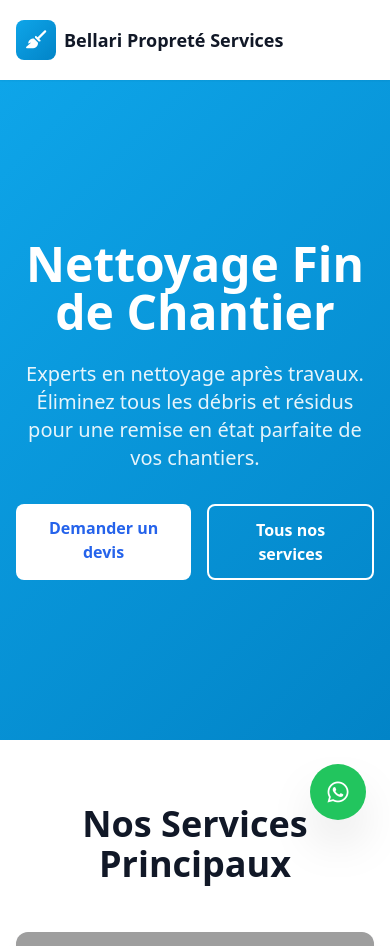
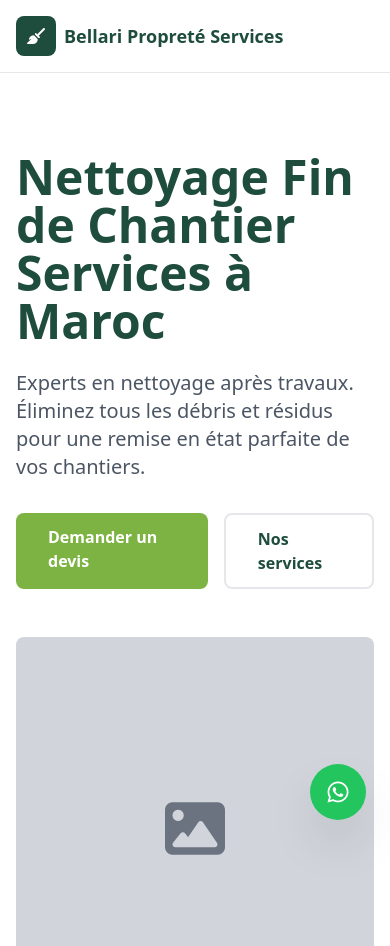
Before and after one commit to moa-digitalagency/BellariProprete, a Flask app: page / in a window 390 px wide. Shown: the top 946 px of the page. Run offline with Flask 3, Linux system fonts and the light colour scheme; some libraries are stand-ins or nearby versions; grey boxes are pictures that could not be loaded.

Commit message:
Update website design to a modern professional look
Update CSS and HTML templates to implement a new modern design with a primary dark green color scheme, accent green buttons, and an improved layout across all public pages.

Replit-Commit-Author: Agent
Replit-Commit-Session-Id: 88d8c7c2-c071-44cf-a335-30275917bb4c
Replit-Commit-Checkpoint-Type: full_checkpoint
Replit-Commit-Event-Id: ea78662a-86b2-4d44-92a7-99cfbd353dde
Replit-Commit-Screenshot-Url: https://storage.googleapis.com/screenshot-production-us-central1/d60a09bd-ff7f-41b2-9006-58414d502b37/88d8c7c2-c071-44cf-a335-30275917bb4c/EVIWhYs
Replit-Helium-Checkpoint-Created: true

```diff
--- a/templates/public/base.html
+++ b/templates/public/base.html
@@ -8,29 +8,33 @@
     <link rel="stylesheet" href="https://cdnjs.cloudflare.com/ajax/libs/font-awesome/6.5.1/css/all.min.css">
     <style>
         html { scroll-behavior: smooth; }
-        .gradient-bg { background: linear-gradient(135deg, #0ea5e9 0%, #0284c7 100%); }
+        :root { --color-primary: #1F4D3D; --color-accent: #7CB342; }
+        body { background: #FAFAF8; }
+        .btn-primary { background: var(--color-accent); color: white; transition: all 0.3s; }
+        .btn-primary:hover { background: #6BA331; transform: translateY(-2px); }
+        .text-primary { color: var(--color-primary); }
+        .bg-primary { background: var(--color-primary); }
+        .accent-green { color: var(--color-accent); }
     </style>
 </head>
-<body class="font-sans bg-gray-50 text-gray-900">
-    <nav class="fixed w-full z-50 bg-white/95 backdrop-blur-md shadow-sm">
-        <div class="max-w-7xl mx-auto px-4 sm:px-6 lg:px-8">
-            <div class="flex justify-between items-center h-20">
-                <a href="{{ url_for('index') }}" class="flex items-center space-x-2">
-                    <div class="w-10 h-10 gradient-bg rounded-lg flex items-center justify-center">
-                        <i class="fas fa-broom text-white text-lg"></i>
-                    </div>
-                    <span class="text-lg font-bold">{{ settings.company_name if settings else 'Bellari' }}</span>
-                </a>
-                <div class="hidden md:flex items-center space-x-8">
-                    <a href="{{ url_for('index') }}" class="text-gray-700 hover:text-blue-600 transition">Accueil</a>
-                    <a href="{{ url_for('services') }}" class="text-gray-700 hover:text-blue-600 transition">Services</a>
-                    <a href="{{ url_for('contact') }}" class="gradient-bg text-white px-6 py-2 rounded-lg font-semibold hover:opacity-90 transition">Contact</a>
+<body class="font-sans text-gray-800">
+    <nav class="bg-white border-b border-gray-200 sticky top-0 z-50">
+        <div class="max-w-7xl mx-auto px-4 py-4 flex justify-between items-center">
+            <a href="{{ url_for('index') }}" class="flex items-center gap-2">
+                <div class="w-10 h-10 bg-primary rounded-lg flex items-center justify-center">
+                    <i class="fas fa-broom text-white"></i>
                 </div>
+                <span class="text-lg font-bold text-primary">{{ settings.company_name if settings else 'Bellari' }}</span>
+            </a>
+            <div class="hidden md:flex items-center gap-8">
+                <a href="{{ url_for('index') }}" class="text-gray-700 hover:text-primary transition">Accueil</a>
+                <a href="{{ url_for('services') }}" class="text-gray-700 hover:text-primary transition">Services</a>
+                <a href="{{ url_for('contact') }}" class="btn-primary px-6 py-2 rounded-lg font-semibold">Contact</a>
             </div>
         </div>
     </nav>
 
-    <main class="pt-20">
+    <main>
         {% with messages = get_flashed_messages(with_categories=true) %}
             {% if messages %}
                 {% for category, message in messages %}
@@ -43,29 +47,33 @@
         {% block content %}{% endblock %}
     </main>
 
-    <footer class="bg-gray-900 text-white py-12">
-        <div class="max-w-7xl mx-auto px-4 sm:px-6 lg:px-8">
-            <div class="grid md:grid-cols-3 gap-12 mb-8">
+    <footer class="bg-primary text-white py-16">
+        <div class="max-w-7xl mx-auto px-4">
+            <div class="grid md:grid-cols-4 gap-12 mb-12">
                 <div>
-                    <h4 class="font-bold mb-4">Contact</h4>
-                    <p class="text-gray-400">{{ settings.phone if settings else '' }}</p>
-                    <p class="text-gray-400">{{ settings.email if settings else '' }}</p>
+                    <h4 class="font-bold mb-4 text-accent">Contact</h4>
+                    <p class="text-gray-300 text-sm mb-2">{{ settings.phone if settings else '' }}</p>
+                    <p class="text-gray-300 text-sm">{{ settings.email if settings else '' }}</p>
                 </div>
                 <div>
-                    <h4 class="font-bold mb-4">Services</h4>
-                    <ul class="space-y-2 text-gray-400">
-                        <li><a href="{{ url_for('services') }}" class="hover:text-white transition">Tous les services</a></li>
+                    <h4 class="font-bold mb-4 text-accent">Services</h4>
+                    <ul class="space-y-2 text-gray-300 text-sm">
+                        <li><a href="{{ url_for('services') }}" class="hover:text-accent transition">Tous les services</a></li>
                     </ul>
                 </div>
                 <div>
-                    <h4 class="font-bold mb-4">Réseaux</h4>
-                    <div class="flex space-x-4">
-                        {% if settings and settings.facebook %}<a href="{{ settings.facebook }}" target="_blank" class="text-blue-400 hover:text-blue-300"><i class="fab fa-facebook"></i></a>{% endif %}
-                        {% if settings and settings.instagram %}<a href="{{ settings.instagram }}" target="_blank" class="text-pink-400 hover:text-pink-300"><i class="fab fa-instagram"></i></a>{% endif %}
+                    <h4 class="font-bold mb-4 text-accent">Réseaux</h4>
+                    <div class="flex gap-4">
+                        {% if settings and settings.facebook %}<a href="{{ settings.facebook }}" target="_blank" class="text-gray-300 hover:text-accent transition"><i class="fab fa-facebook"></i></a>{% endif %}
+                        {% if settings and settings.instagram %}<a href="{{ settings.instagram }}" target="_blank" class="text-gray-300 hover:text-accent transition"><i class="fab fa-instagram"></i></a>{% endif %}
                     </div>
                 </div>
+                <div>
+                    <h4 class="font-bold mb-4 text-accent">Adresse</h4>
+                    <p class="text-gray-300 text-sm">{{ settings.address if settings else '' }}</p>
+                </div>
             </div>
-            <div class="border-t border-gray-700 pt-8 text-center text-gray-400">
+            <div class="border-t border-gray-700 pt-8 text-center text-gray-300 text-sm">
                 <p>&copy; 2025 {{ settings.company_name if settings else 'Bellari' }}. Tous droits réservés.</p>
             </div>
         </div>
--- a/templates/public/index.html
+++ b/templates/public/index.html
@@ -1,30 +1,93 @@
 {% extends 'public/base.html' %}
 
 {% block content %}
-<section class="gradient-bg text-white py-40 text-center">
-    <div class="max-w-4xl mx-auto px-4">
-        <h1 class="text-5xl font-bold mb-6">Nettoyage Fin de Chantier</h1>
-        <p class="text-xl mb-8 opacity-90">Experts en nettoyage après travaux. Éliminez tous les débris et résidus pour une remise en état parfaite de vos chantiers.</p>
-        <div class="flex gap-4 justify-center">
-            <a href="{{ url_for('contact') }}" class="bg-white text-blue-600 px-8 py-3 rounded-lg font-bold hover:opacity-90 transition">Demander un devis</a>
-            <a href="{{ url_for('services') }}" class="border-2 border-white px-8 py-3 rounded-lg font-bold hover:bg-white/10 transition">Tous nos services</a>
+<section class="bg-white">
+    <div class="max-w-7xl mx-auto px-4 py-20">
+        <div class="grid md:grid-cols-2 gap-12 items-center">
+            <div>
+                <h1 class="text-5xl font-bold text-primary mb-6">Nettoyage Fin de Chantier Services à Maroc</h1>
+                <p class="text-xl text-gray-600 mb-8">Experts en nettoyage après travaux. Éliminez tous les débris et résidus pour une remise en état parfaite de vos chantiers.</p>
+                <div class="flex gap-4">
+                    <a href="{{ url_for('contact') }}" class="btn-primary px-8 py-3 rounded-lg font-semibold">Demander un devis</a>
+                    <a href="{{ url_for('services') }}" class="border-2 border-primary text-primary px-8 py-3 rounded-lg font-semibold hover:bg-primary hover:text-white transition">Nos services</a>
+                </div>
+            </div>
+            <div class="bg-gray-300 h-96 rounded-lg flex items-center justify-center text-gray-500">
+                <i class="fas fa-image text-6xl"></i>
+            </div>
         </div>
     </div>
 </section>
 
-{% if featured_services %}
-<section class="py-16 bg-white">
-    <div class="max-w-7xl mx-auto px-4 sm:px-6 lg:px-8">
-        <h2 class="text-4xl font-bold text-center mb-12">Nos Services Principaux</h2>
+<section class="bg-primary text-white py-20">
+    <div class="max-w-7xl mx-auto px-4">
+        <h2 class="text-3xl font-bold mb-12">Nos Services Principaux</h2>
         <div class="grid md:grid-cols-3 gap-8">
             {% for service in featured_services %}
-            <div class="bg-gray-50 rounded-xl overflow-hidden shadow-lg hover:shadow-xl transition">
-                {% if service.image %}<img src="{{ service.image }}" alt="{{ service.title }}" class="w-full h-48 object-cover">{% endif %}
-                <div class="p-6">
-                    <h3 class="text-xl font-bold mb-2">{{ service.title }}</h3>
-                    <p class="text-gray-600 mb-4">{{ service.description }}</p>
-                    <a href="{{ url_for('service_detail', id=service.id) }}" class="text-blue-600 font-semibold hover:underline">Détails →</a>
+            <div class="bg-white/10 backdrop-blur p-8 rounded-lg hover:bg-white/20 transition">
+                <i class="fas fa-{{ service.icon }} text-4xl text-accent mb-4"></i>
+                <h3 class="text-xl font-bold mb-4">{{ service.title }}</h3>
+                <p class="text-gray-200 mb-6">{{ service.description }}</p>
+                <a href="{{ url_for('service_detail', id=service.id) }}" class="text-accent font-semibold hover:underline">Détails →</a>
+            </div>
+            {% endfor %}
+        </div>
+    </div>
+</section>
+
+<section class="py-20 bg-white">
+    <div class="max-w-7xl mx-auto px-4">
+        <h2 class="text-3xl font-bold text-primary mb-4">Pourquoi choisir nos services de nettoyage ?</h2>
+        <div class="grid md:grid-cols-3 gap-8 mt-12">
+            <div class="flex gap-4">
+                <div class="flex-shrink-0">
+                    <div class="flex h-12 w-12 items-center justify-center rounded-lg bg-accent">
+                        <i class="fas fa-check text-white text-xl"></i>
+                    </div>
                 </div>
+                <div>
+                    <h3 class="text-lg font-semibold text-primary">Professionnalisme</h3>
+                    <p class="mt-2 text-gray-600">Équipe expérimentée et formée à nos standards élevés.</p>
+                </div>
+            </div>
+            <div class="flex gap-4">
+                <div class="flex-shrink-0">
+                    <div class="flex h-12 w-12 items-center justify-center rounded-lg bg-accent">
+                        <i class="fas fa-check text-white text-xl"></i>
+                    </div>
+                </div>
+                <div>
+                    <h3 class="text-lg font-semibold text-primary">Rapidité</h3>
+                    <p class="mt-2 text-gray-600">Interventions rapides et efficaces adaptées à vos besoins.</p>
+                </div>
+            </div>
+            <div class="flex gap-4">
+                <div class="flex-shrink-0">
+                    <div class="flex h-12 w-12 items-center justify-center rounded-lg bg-accent">
+                        <i class="fas fa-check text-white text-xl"></i>
+                    </div>
+                </div>
+                <div>
+                    <h3 class="text-lg font-semibold text-primary">Qualité</h3>
+                    <p class="mt-2 text-gray-600">Résultats impeccables garantis à chaque intervention.</p>
+                </div>
+            </div>
+        </div>
+    </div>
+</section>
+
+{% if testimonials %}
+<section class="py-20 bg-gray-100">
+    <div class="max-w-7xl mx-auto px-4">
+        <h2 class="text-3xl font-bold text-primary text-center mb-12">Témoignages Clients</h2>
+        <div class="grid md:grid-cols-3 gap-8">
+            {% for testimonial in testimonials %}
+            <div class="bg-white p-8 rounded-lg shadow-sm">
+                <div class="flex gap-1 mb-4">
+                    {% for i in range(testimonial.rating) %}<i class="fas fa-star text-accent"></i>{% endfor %}
+                </div>
+                <p class="text-gray-700 mb-4 italic">"{{ testimonial.content }}"</p>
+                <p class="font-semibold text-primary">{{ testimonial.name }}</p>
             </div>
             {% endfor %}
         </div>
@@ -32,27 +95,11 @@
 </section>
 {% endif %}
 
-{% if testimonials %}
-<section class="py-16 bg-gray-100">
-    <div class="max-w-7xl mx-auto px-4 sm:px-6 lg:px-8">
-        <h2 class="text-4xl font-bold text-center mb-12">Témoignages Clients</h2>
-        <div class="grid md:grid-cols-3 gap-8">
-            {% for testimonial in testimonials %}
-            <div class="bg-white p-6 rounded-xl shadow">
-                <div class="flex text-yellow-400 mb-4">{% for i in range(testimonial.rating) %}<i class="fas fa-star"></i>{% endfor %}</div>
-                <p class="text-gray-700 mb-4 italic">"{{ testimonial.content }}"</p>
-                <p class="font-semibold text-gray-900">{{ testimonial.name }}</p>
-            </div>
-            {% endfor %}
-        </div>
-    </div>
-</section>
-{% endif %}
-
-<section class="gradient-bg text-white py-16 text-center">
+<section class="py-20 bg-primary text-white text-center">
     <div class="max-w-4xl mx-auto px-4">
-        <h2 class="text-3xl font-bold mb-6">Besoin d'un nettoyage professionnel ?</h2>
-        <a href="{{ url_for('contact') }}" class="inline-block bg-white text-blue-600 px-8 py-3 rounded-lg font-bold hover:opacity-90 transition">Contactez-nous maintenant</a>
+        <h2 class="text-3xl font-bold mb-6">Prêt à transformer vos espaces ?</h2>
+        <p class="text-xl text-gray-200 mb-8">Contactez-nous dès aujourd'hui pour un devis gratuit et personnalisé.</p>
+        <a href="{{ url_for('contact') }}" class="btn-primary px-8 py-3 rounded-lg font-bold">Contacter Bellari</a>
     </div>
 </section>
 {% endblock %}
```
Also changed, not shown: templates/public/contact.html (+42 -24 lines), templates/public/service_detail.html (+34 -10 lines), templates/public/services.html (+15 -10 lines), attached_assets/original-29d298fd1aa79d2f3817938ce4fd2c91_1766764748816.webp (added).
